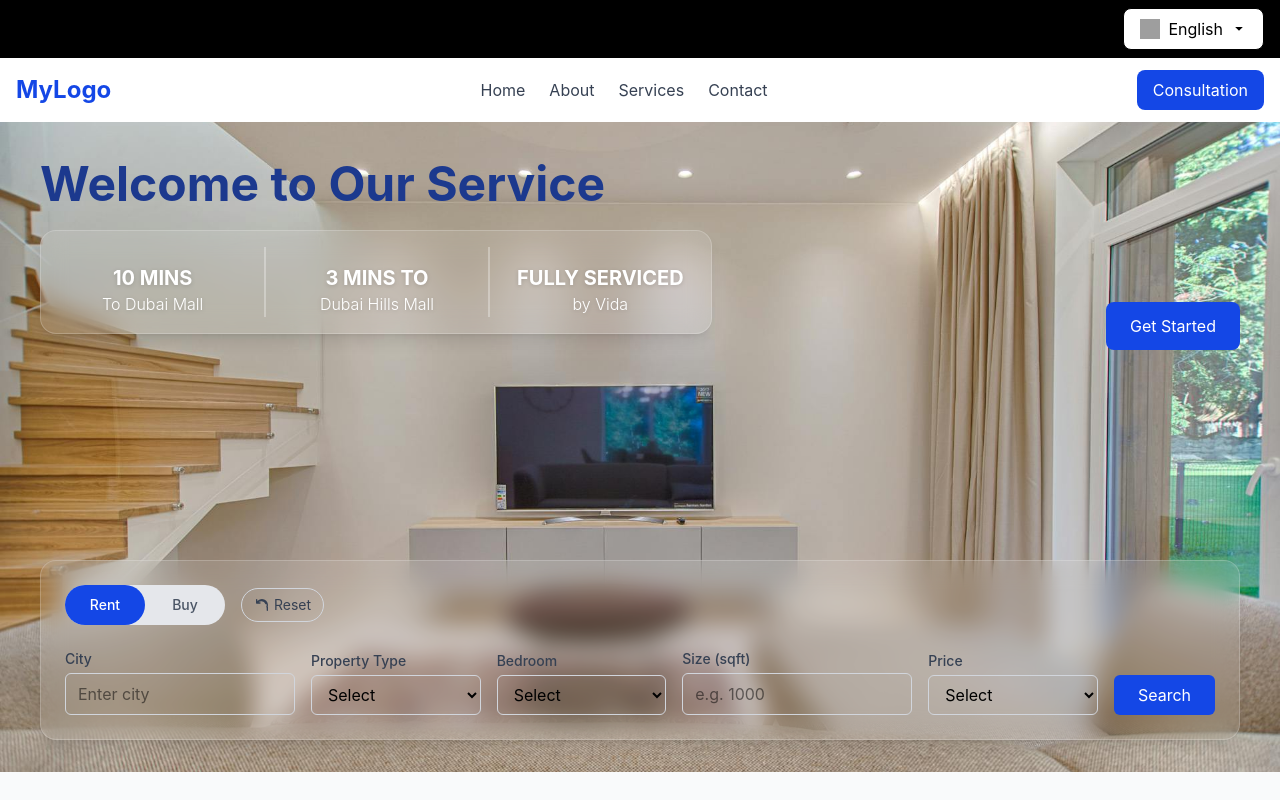
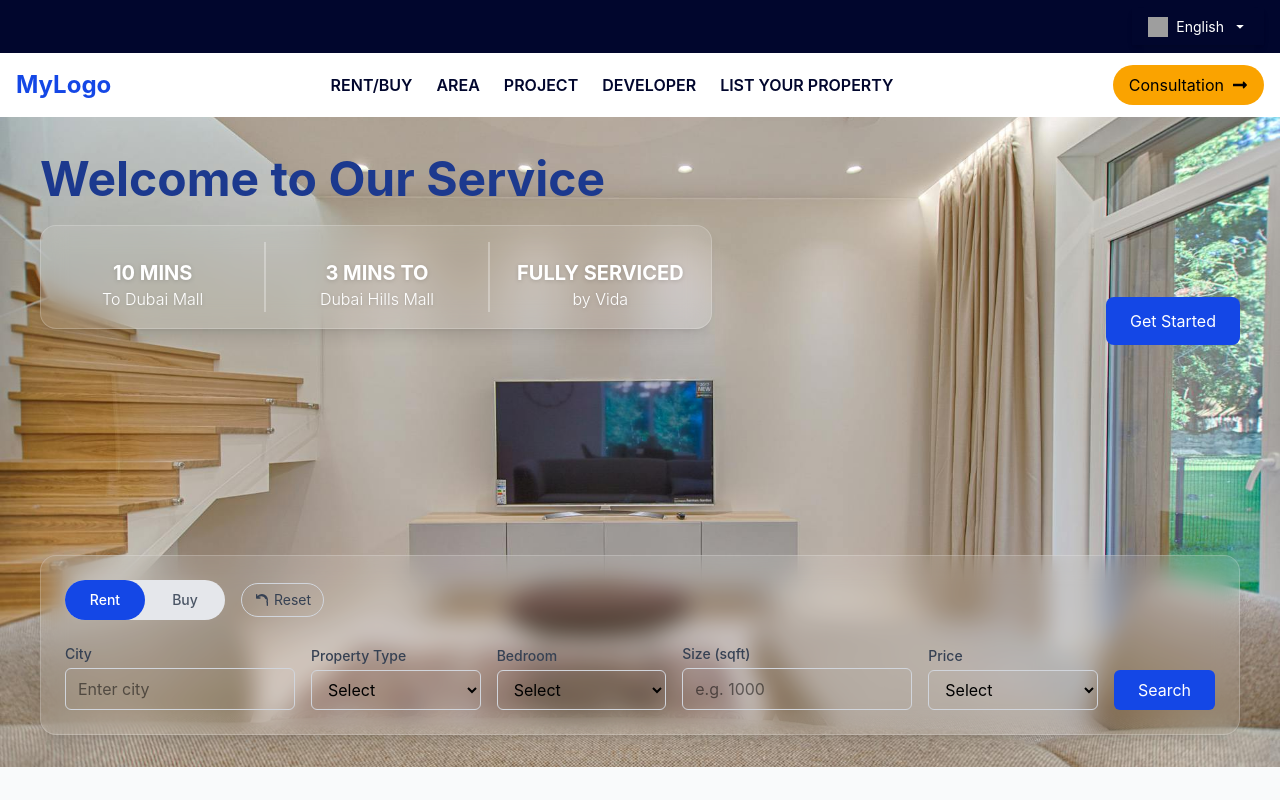
Before and after one commit to bilalshafqat42/psi-landing-page, a React (Create React App) app: page / in a window 1280 px wide. Shown: the top 800 px of the page. Built offline with nearby package versions, Linux system fonts and the light colour scheme; grey boxes are pictures that could not be loaded.

Commit message:
header complete

```diff
--- a/public/index.html
+++ b/public/index.html
@@ -12,6 +12,12 @@
     <link rel="apple-touch-icon" href="%PUBLIC_URL%/logo192.png" />
     <script src="https://cdn.jsdelivr.net/npm/@tailwindcss/browser@4"></script>
     <link rel="manifest" href="%PUBLIC_URL%/manifest.json" />
+    <link rel="preconnect" href="https://fonts.googleapis.com" />
+    <link rel="preconnect" href="https://fonts.gstatic.com" crossorigin />
+    <link
+      href="https://fonts.googleapis.com/css2?family=Poppins:ital,wght@0,100;0,200;0,300;0,400;0,500;0,600;0,700;0,800;0,900;1,100;1,200;1,300;1,400;1,500;1,600;1,700;1,800;1,900&display=swap"
+      rel="stylesheet"
+    />
     <title>Bilal Real Estate Project</title>
   </head>
   <body>
--- a/src/App.css
+++ b/src/App.css
@@ -1,6 +1,107 @@
-.container {
-  max-width: 1240px;
-  margin-left: auto;
-  margin-right: auto;
-  float: none;
+.poppins-thin {
+  font-family: "Poppins", sans-serif;
+  font-weight: 100;
+  font-style: normal;
 }
+
+.poppins-extralight {
+  font-family: "Poppins", sans-serif;
+  font-weight: 200;
+  font-style: normal;
+}
+
+.poppins-light {
+  font-family: "Poppins", sans-serif;
+  font-weight: 300;
+  font-style: normal;
+}
+
+.poppins-regular {
+  font-family: "Poppins", sans-serif;
+  font-weight: 400;
+  font-style: normal;
+}
+
+.poppins-medium {
+  font-family: "Poppins", sans-serif;
+  font-weight: 500;
+  font-style: normal;
+}
+
+.poppins-semibold {
+  font-family: "Poppins", sans-serif;
+  font-weight: 600;
+  font-style: normal;
+}
+
+.poppins-bold {
+  font-family: "Poppins", sans-serif;
+  font-weight: 700;
+  font-style: normal;
+}
+
+.poppins-extrabold {
+  font-family: "Poppins", sans-serif;
+  font-weight: 800;
+  font-style: normal;
+}
+
+.poppins-black {
+  font-family: "Poppins", sans-serif;
+  font-weight: 900;
+  font-style: normal;
+}
+
+.poppins-thin-italic {
+  font-family: "Poppins", sans-serif;
+  font-weight: 100;
+  font-style: italic;
+}
+
+.poppins-extralight-italic {
+  font-family: "Poppins", sans-serif;
+  font-weight: 200;
+  font-style: italic;
+}
+
+.poppins-light-italic {
+  font-family: "Poppins", sans-serif;
+  font-weight: 300;
+  font-style: italic;
+}
+
+.poppins-regular-italic {
+  font-family: "Poppins", sans-serif;
+  font-weight: 400;
+  font-style: italic;
+}
+
+.poppins-medium-italic {
+  font-family: "Poppins", sans-serif;
+  font-weight: 500;
+  font-style: italic;
+}
+
+.poppins-semibold-italic {
+  font-family: "Poppins", sans-serif;
+  font-weight: 600;
+  font-style: italic;
+}
+
+.poppins-bold-italic {
+  font-family: "Poppins", sans-serif;
+  font-weight: 700;
+  font-style: italic;
+}
+
+.poppins-extrabold-italic {
+  font-family: "Poppins", sans-serif;
+  font-weight: 800;
+  font-style: italic;
+}
+
+.poppins-black-italic {
+  font-family: "Poppins", sans-serif;
+  font-weight: 900;
+  font-style: italic;
+}
--- a/src/components/FlagsDropdown.jsx
+++ b/src/components/FlagsDropdown.jsx
@@ -9,7 +9,7 @@ const FlagDropdown = () => {
     <div className="relative inline-block text-left">
       <div
         onClick={() => setOpen(!open)}
-        className="flex items-center cursor-pointer border px-4 py-2 rounded-lg bg-white shadow-md"
+        className="flex items-center cursor-pointer px-4 py-2 text-white text-[14px] shadow-md"
       >
         <img src={selected.flag} alt={selected.name} className="w-5 h-5 mr-2" />
         <span>{selected.name}</span>
--- a/src/components/Navbar.jsx
+++ b/src/components/Navbar.jsx
@@ -1,4 +1,5 @@
 import React, { useState } from "react";
+import { FaLongArrowAltRight } from "react-icons/fa";
 
 const Navbar = () => {
   const [isOpen, setIsOpen] = useState(false);
@@ -14,30 +15,50 @@ const Navbar = () => {
             </a>
           </div>
 
-          {/* Center: Menu (hidden on mobile) */}
+          {/* Center: Desktop Menu */}
           <div className="hidden md:flex space-x-6">
-            <a href="#" className="text-gray-700 hover:text-blue-700">
-              Home
+            <a
+              href="#"
+              className="font-semibold text-[#01062d] hover:text-[#faa300] font-bold"
+            >
+              RENT/BUY
             </a>
-            <a href="#" className="text-gray-700 hover:text-blue-700">
-              About
+            <a
+              href="#"
+              className="font-semibold text-[#01062d] hover:text-[#faa300] font-bold"
+            >
+              AREA
             </a>
-            <a href="#" className="text-gray-700 hover:text-blue-700">
-              Services
+            <a
+              href="#"
+              className="font-semibold text-[#01062d] hover:text-[#faa300] font-bold"
+            >
+              PROJECT
             </a>
-            <a href="#" className="text-gray-700 hover:text-blue-700">
-              Contact
+            <a
+              href="#"
+              className="font-semibold text-[#01062d] hover:text-[#faa300] font-bold"
+            >
+              DEVELOPER
+            </a>
+            <a
+              href="#"
+              className="font-semibold text-[#01062d] hover:text-[#faa300] font-bold"
+            >
+              LIST YOUR PROPERTY
             </a>
           </div>
 
-          {/* Right: Button */}
+          {/* Right: Desktop Button */}
           <div className="hidden md:flex">
-            <button className="bg-blue-700 text-white px-4 py-2 rounded-lg hover:bg-blue-800 transition">
-              Consultation
+            <button className="bg-[#faa300] text-[#000] px-4 py-2 rounded-3xl hover:bg-[#01062d] hover:text-[#faa300] transition">
+              <span className="flex justify-center items-center gap-2">
+                Consultation <FaLongArrowAltRight />
+              </span>
             </button>
           </div>
 
-          {/* Mobile menu button */}
+          {/* Mobile Menu Toggle */}
           <div className="md:hidden flex items-center">
             <button
               onClick={() => setIsOpen(!isOpen)}
@@ -48,6 +69,7 @@ const Navbar = () => {
                 fill="none"
                 stroke="currentColor"
                 viewBox="0 0 24 24"
+                xmlns="http://www.w3.org/2000/svg"
               >
                 {isOpen ? (
                   <path
@@ -70,26 +92,33 @@ const Navbar = () => {
         </div>
       </div>
 
-      {/* Mobile menu dropdown */}
-      {isOpen && (
-        <div className="md:hidden px-4 pb-4">
-          <a href="#" className="block text-gray-700 py-2">
-            Home
+      {/* Animated Mobile Menu */}
+      <div
+        className={`md:hidden px-4 overflow-hidden transform transition-all duration-300 ease-in-out ${
+          isOpen
+            ? "translate-y-0 opacity-100 max-h-[500px]"
+            : "-translate-y-4 opacity-0 max-h-0 pointer-events-none"
+        }`}
+      >
+        <a href="#" className="block  poppins-bold text-gray-700 py-2">
+          RENT/BUY
+        </a>
+        <a href="#" className="block font-bold text-gray-700 py-2">
+          AREA
         </a>
         <a href="#" className="block text-gray-700 py-2">
-            About
+          PROJECT
         </a>
         <a href="#" className="block text-gray-700 py-2">
-            Services
+          DEVELOPER
         </a>
         <a href="#" className="block text-gray-700 py-2">
-            Contact
+          LIST YOUR PROPERTY
         </a>
         <button className="w-full mt-2 bg-blue-700 text-white px-4 py-2 rounded-lg hover:bg-blue-800 transition">
           Consultation
         </button>
       </div>
-      )}
     </nav>
   );
 };
--- a/src/components/TopBar.jsx
+++ b/src/components/TopBar.jsx
@@ -3,7 +3,7 @@ import FlagsDropdown from "./FlagsDropdown";
 
 const TopBar = () => {
   return (
-    <div className="hidden md:block bg-[#000]">
+    <div className="hidden md:block bg-[#01062d]">
       <div className="max-w-7xl mx-auto px-4 py-2 flex justify-end-safe">
         <FlagsDropdown />
       </div>
```
Lines whose indentation alone changed are shown as unchanged.
